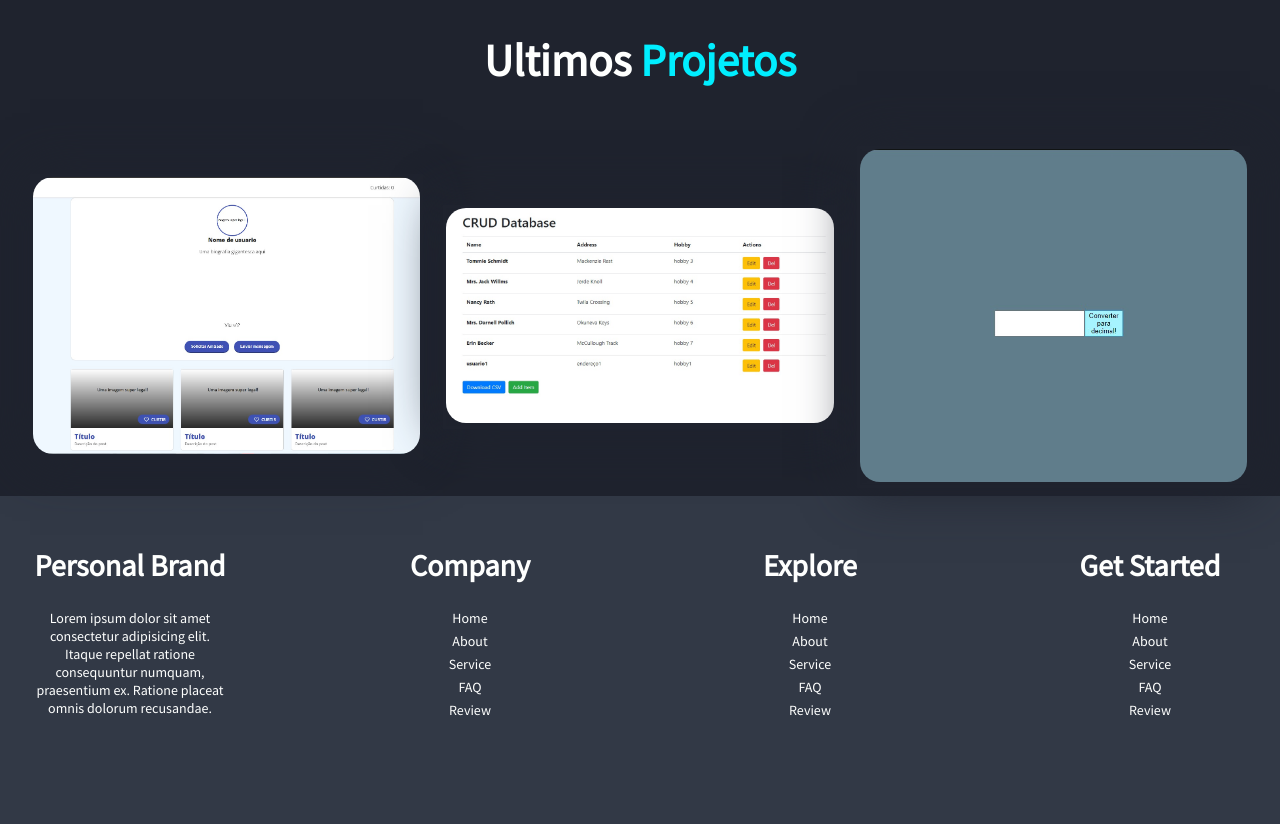
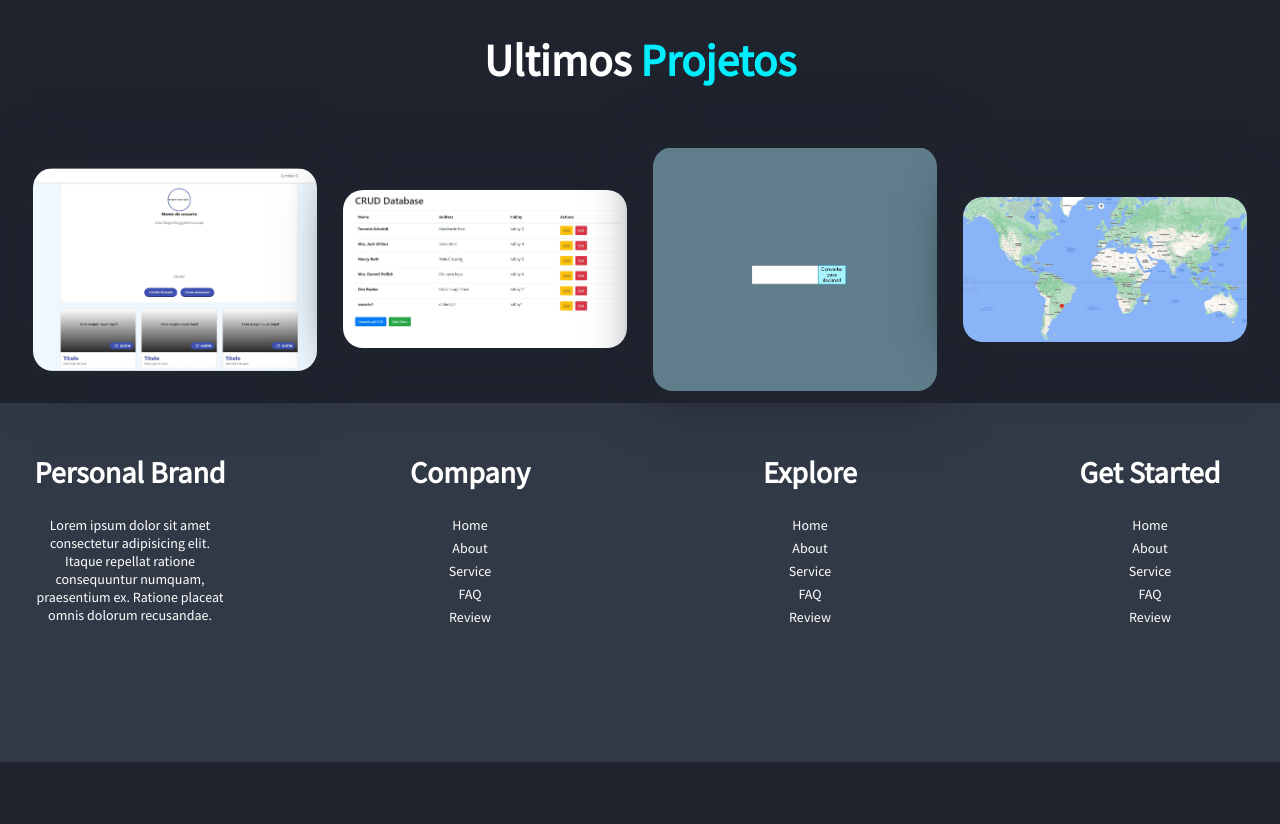
Before and after one commit to Willianfreitas01/Portifolio, a plain HTML site: page index.html in a window 1280 px wide. Shown: the part 1613-2437 px from the top of the page. After the commit the page ends 2375 px from the top, so only its background shows below. Drawn offline with Linux system fonts and the light colour scheme; a web font is replaced by a local one.

Commit message:
atualizando portifolio com mais projetos

```diff
--- a/css/style.css
+++ b/css/style.css
@@ -366,7 +366,7 @@ span.Me {
 /* Portfolio section */
 .project-container {
     display: grid;
-    grid-template-columns: repeat(3, 1fr);
+    grid-template-columns: repeat(4, 1fr);
     gap: 20px;
     align-items: center;
 }
--- a/index.html
+++ b/index.html
@@ -165,7 +165,7 @@
                     <!-- </div> -->
                 </div>
                 <div class="box-project">
-                    <a href="https://registro-de-usuarios-i43ckh0qn-willianfreitas01.vercel.app">
+                    <a href="https://user-registerrr.netlify.app/">
                     <img src="./assets/Registro-De-usuários.jpeg" alt="" srcset="">
                     <div class="info-layer flex-column">
 
@@ -178,10 +178,20 @@
                 <div class="box-project ">
                     <a href="https://willianfreitas01.github.io/Conversor-de-binario/">
                     <img src="./assets/Conversor-de-binários.jpeg" alt="" srcset="">
-                    <div class="info-layer flex-column info-layer2">
+                    <div class="info-layer flex-column">
                         <h3>Conversor de numeros binários</h3>
                         <p class="intro">Projeto feito com base num exercício que estava praticando na época, tendo como base o HTML5||CSS3||JAVASCRIPT.
                             O intuito é converter numeros binários para decimais dos mesmos
+                        </p>
+                    </div>
+                </a>
+                </div>
+                <div class="box-project ">
+                    <a href="https://google-maps-react-01.netlify.app/">
+                    <img src="./assets/google-maps-react.jpeg" alt="" srcset="">
+                    <div class="info-layer flex-column">
+                        <h3>Google maps com React</h3>
+                        <p class="intro">Projeto feito com base no React.js e tendo como referencia o google maps
                         </p>
                     </div>
                 </a>
```
Also changed, not shown: assets/google-maps-react.jpeg (added).
